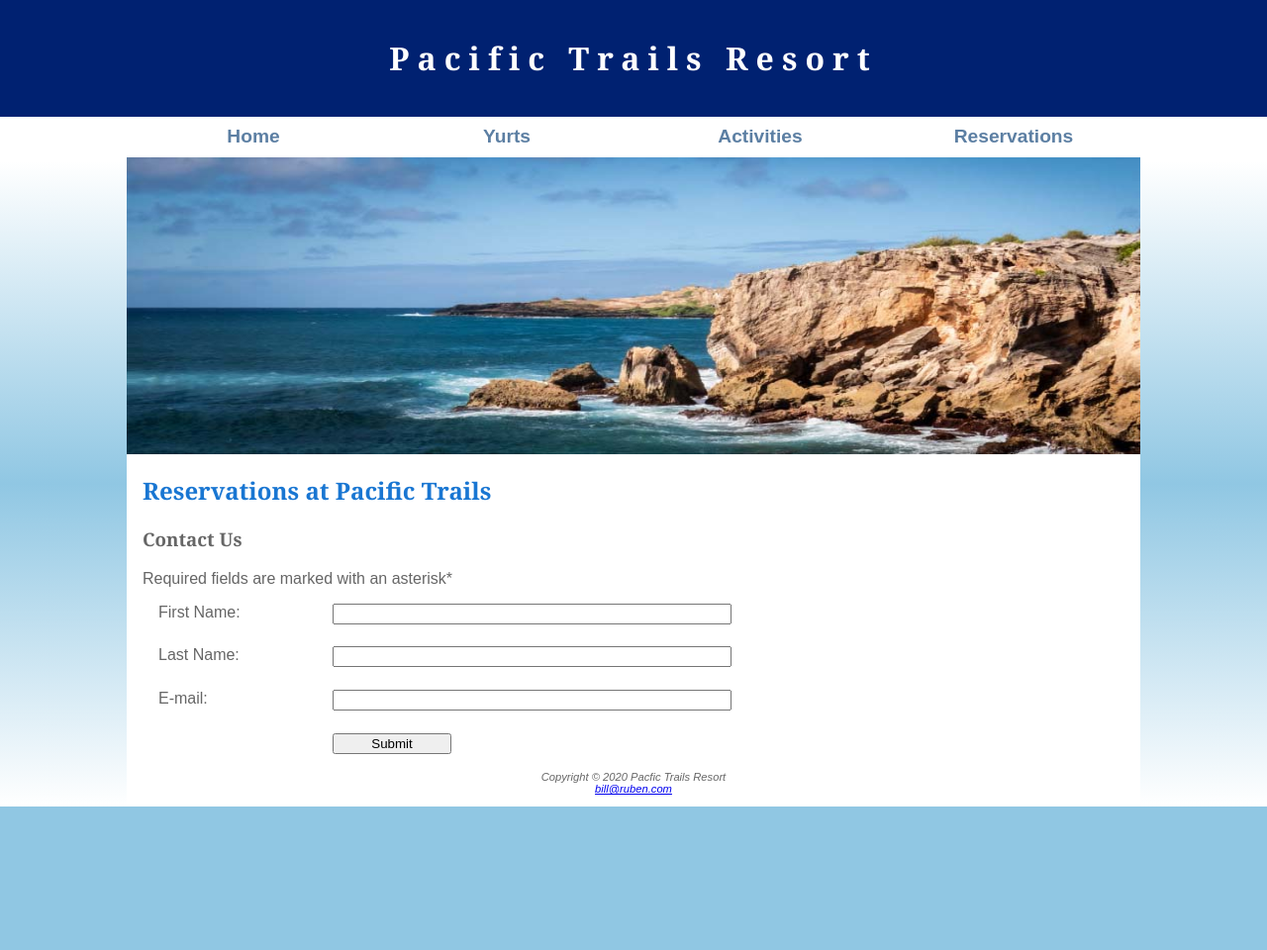
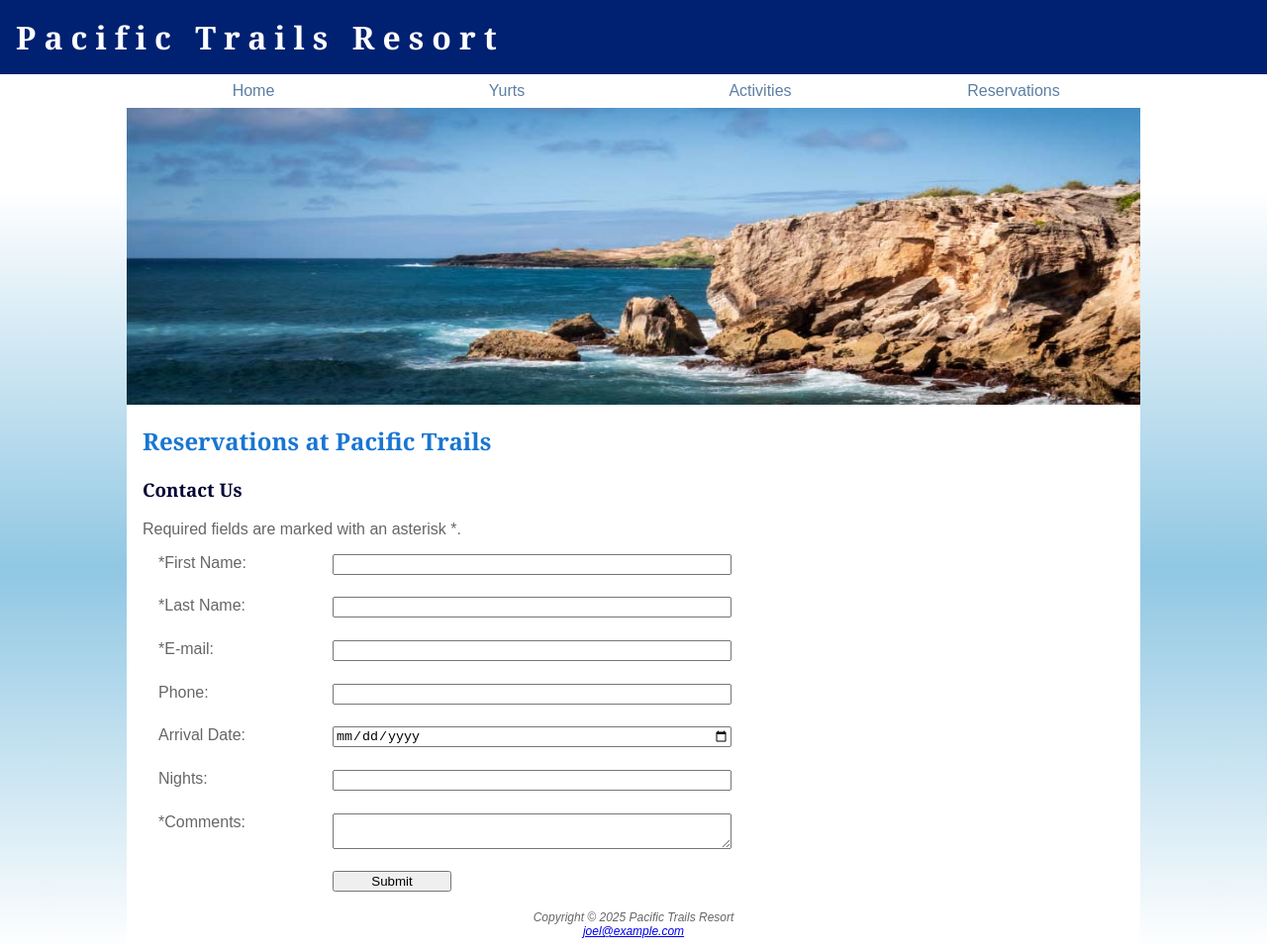
Before and after one commit to jocooper317/SDEV153-WebPage, a plain HTML site: page Ch9/reservations.html in a window 1280 px wide. Shown: the whole page at 99% size. Before the commit the page ends 815 px from the top, so only its background shows below. Drawn offline with Linux system fonts and the light colour scheme.

Commit message:
Chapter 9 Updated

```diff
--- a/Ch9/pacific.css
+++ b/Ch9/pacific.css
@@ -1,90 +1,62 @@
 * {
     box-sizing: border-box;
-}
-
-table {
-    border-collapse: collapse;
-    margin: auto;
-    border: 1px solid #3399CC;
-    width: 90%;
-}
-
-td,
-th {
-    padding: 5px;
-    border: 1px solid #3399CC;
-}
-
-td {
-    text-align: center;
-}
-
-.text {
-    text-align: left;
-}
-
-tr:nth-of-type(even) {
-    background-color: #DFEDF8;
 }
 
 body {
     background-color: #90C7E3;
     color: #666666;
-    font-family: Arial, Verdana, sans-serif;
+    font-family: Arial, Helvetica, sans-serif;
     margin: 0;
+}
+
+#wrapper {
+    background-color: #FFFFFF;
 }
 
 header {
     background-color: #002171;
     color: #FFFFFF;
-    font-family: Georgia, serif;
     padding: 1em;
-}
-
-header a {
-    text-decoration: none;
 }
 
 header a:link {
     color: #FFFFFF;
+    text-decoration: none;
 }
 
 header a:visited {
     color: #FFFFFF;
+    text-decoration: none;
 }
 
 header a:hover {
     color: #90C7E3;
-}
-
-main {
-    display: block;
-    padding-bottom: 0;
-    padding-top: 0;
-    padding-left: 1em;
-    padding-right: 1em;
+    text-decoration: none;
 }
 
 h1 {
-    text-align: center;
+    margin: 0;
+    font-family: Georgia, "Times New Roman", serif;
     font-size: 1.5em;
-}
-
-h2 {
-    color: #1976D2;
-    font-family: Georgia, serif;
-}
-
-h3 {
-    font-family: Georgia, serif;
 }
 
 nav {
     text-align: center;
     background-color: #FFFFFF;
-    font-weight: bold;
-    font-size: 1.2em;
+}
 
+nav ul {
+    list-style-type: none;
+    display: flex;
+    flex-direction: column;
+    margin: 0;
+    padding-left: 0;
+}
+
+nav li {
+    padding: 0.5em 1em;
+    width: 100%;
+    border-bottom: 1px solid #CCCCCC;
 }
 
 nav a {
@@ -103,69 +75,65 @@ nav a:hover {
     color: #A52A2A;
 }
 
-nav ul {
-    text-decoration: none;
-    list-style-type: none;
-    flex-direction: column;
-    margin: 0;
-    padding-left: 0;
+main {
+    padding: 0 1em;
+    display: block;
 }
 
-nav li {
-    padding-bottom: .5em;
-    padding-top: .5em;
-    padding-left: 1em;
-    padding-right: 1em;
-    width: 100%;
-    border-bottom: 1px solid;
+section {
+    padding-left: 0.5em;
+    padding-right: 0.5em;
+}
+
+#homehero {
+    height: 300px;
+    background-image: url(homehero.jpg);
+    background-repeat: no-repeat;
+    background-size: 200% 100%;
+}
+
+#yurthero {
+    height: 300px;
+    background-image: url(yurthero.jpg);
+    background-repeat: no-repeat;
+    background-size: 200% 100%;
+}
+
+#trailhero {
+    height: 300px;
+    background-image: url(trailhero.jpg);
+    background-repeat: no-repeat;
+    background-size: 200% 100%;
+}
+
+#reshero {
+    height: 300px;
+    background-image: url(ocean.jpg);
+    background-repeat: no-repeat;
+    background-size: 200% 100%;
+}
+
+footer {
+    font-size: 0.75em;
+    font-style: italic;
+    text-align: center;
+    padding: 1em;
+    background-color: #FFFFFF;
 }
 
 .resort {
     color: #1976D2;
-    font-size: 1.2em;
-}
-
-dt {
-    color: #002171;
     font-weight: bold;
 }
 
-footer {
-    font-size: .70em;
-    text-align: center;
-    font-style: italic;
-    padding: 1em;
-    background-color: #FFFFFF;
+h2 {
+    color: #1976D2;
+    font-family: Georgia, "Times New Roman", serif;
 }
 
-section {
-    padding-left: .5em;
-    padding-right: .5em;
-}
-
-#wrapper {
-    background-color: #FFFFFF;
-}
-
-#homehero {
-    height: 300px;
-    background-image: url(coast.jpg);
-    background-size: 200% 100%;
-
-}
-
-#yurthero {
-    height: 300px;
-    background-image: url(yurt.jpg);
-    background-size: 200% 100%;
-
-}
-
-#trailhero {
-    height: 300px;
-    background-image: url(trail.jpg);
-    background-size: 200% 100%;
-
+h3 {
+    color: #000033;
+    font-family: Georgia, "Times New Roman", serif;
 }
 
 #mobile {
@@ -176,6 +144,33 @@ section {
     display: none;
 }
 
+/* Chapter 8 table styles */
+table {
+    width: 90%;
+    margin-left: auto;
+    margin-right: auto;
+    border: 1px solid #3399CC;
+    border-collapse: collapse;
+}
+
+td, th {
+    padding: 5px;
+    border: 1px solid #3399CC;
+}
+
+td {
+    text-align: center;
+}
+
+.text {
+    text-align: left;
+}
+
+tr:nth-of-type(even) {
+    background-color: #DFEDF8;
+}
+
+/* Chapter 9 form styles */
 form {
     display: flex;
     flex-direction: column;
@@ -185,34 +180,24 @@ form {
 
 input,
 textarea {
-    margin-bottom: .5em;
+    margin-bottom: 0.5em;
 }
 
-#reshero {
-    height: 300px;
-    background-image: url(ocean.jpg);
-    background-size: 200% 100%;
-    background-repeat: no-repeat;
-
-}
-
-/* Medium Display */
 @media (min-width: 600px) {
     h1 {
         font-size: 2em;
-        letter-spacing: .25em;
+        letter-spacing: 0.25em;
+    }
+
+    nav ul {
+        flex-flow: row nowrap;
+        justify-content: space-around;
+        padding-right: 2em;
     }
 
     nav li {
         width: 12em;
         border-bottom: none;
-    }
-
-    nav ul {
-        display: flex;
-        flex-flow: row nowrap;
-        justify-content: space-around;
-        padding-right: 2em;
     }
 
     section {
@@ -239,16 +224,19 @@ textarea {
 
     #yurthero {
         background-size: 100% 100%;
-
     }
 
     #trailhero {
         background-size: 100% 100%;
     }
 
+    #reshero {
+        background-size: 100% 100%;
+    }
+
     form {
+        width: 60%;
         display: grid;
-        width: 60%;
         grid-gap: 1em;
         grid-template-columns: 10em 1fr;
     }
@@ -257,21 +245,16 @@ textarea {
         grid-column: 2 / 3;
         width: 9em;
     }
-
-    #reshero {
-        background-size: 100% 100%;
-    }
 }
 
-/* Large Display */
 @media (min-width: 1024px) {
     body {
         background-image: linear-gradient(to bottom, #FFFFFF 20%, #90C7E3 60%, #FFFFFF 100%);
     }
 
     nav ul {
+        padding-left: 10%;
         padding-right: 10%;
-        padding-left: 10%;
     }
 
     #wrapper {
--- a/Ch9/reservations.html
+++ b/Ch9/reservations.html
@@ -1,7 +1,7 @@
 <!DOCTYPE html>
 <html lang="en">
 <head>
-<title>Pacific Trails Resort::Reservations</title>
+<title>Pacific Trails Resort :: Reservations</title>
 <meta charset="utf-8">
 <meta name="viewport" content="width=device-width, initial-scale=1.0">
 <link href="pacific.css" rel="stylesheet">
@@ -12,6 +12,7 @@
     <a href="index.html">Pacific Trails Resort</a>
   </h1>
 </header>
+
 <nav>
   <ul>
     <li><a href="index.html">Home</a></li>
@@ -20,25 +21,44 @@
     <li><a href="reservations.html">Reservations</a></li>
   </ul>
 </nav>
-<div id = "wrapper">
-<div id = "reshero"></div>
+
+<div id="wrapper">
+  <div id="reshero"></div>
+
   <main>
     <h2>Reservations at Pacific Trails</h2>
     <h3>Contact Us</h3>
- <p>Required fields are marked with an asterisk*</p>
+    <p>Required fields are marked with an asterisk *.</p>
+
     <form method="post" action="https://webdevbasics.net/scripts/pacific.php">
-  <label for="myFName">First Name:</label>
+      <label for="myFName">*First Name:</label>
       <input type="text" name="myFName" id="myFName" required>
-  <label for="myLName">Last Name:</label>
+
+      <label for="myLName">*Last Name:</label>
       <input type="text" name="myLName" id="myLName" required>
-  <label for="myEmail">E-mail:</label>
-  <input type="text" name="myEmail" id="myEmail" required>
+
+      <label for="myEmail">*E-mail:</label>
+      <input type="email" name="myEmail" id="myEmail" required>
+
+      <label for="myPhone">Phone:</label>
+      <input type="tel" name="myPhone" id="myPhone" required>
+
+      <label for="myDate">Arrival Date:</label>
+      <input type="date" name="myDate" id="myDate">
+
+      <label for="myNights">Nights:</label>
+      <input type="number" name="myNights" id="myNights" min="1" max="14">
+
+      <label for="myComments">*Comments:</label>
+      <textarea name="myComments" id="myComments" rows="2" cols="20" required></textarea>
+
       <input type="submit" id="mySubmit" value="Submit">
     </form>
   </main>
+
   <footer>
-  Copyright &copy; 2020 Pacfic Trails Resort <br>
-  <a href="mailto:bill@ruben.com">bill@ruben.com</a>
+    Copyright &copy; 2025 Pacific Trails Resort <br>
+    <a href="mailto:joel@example.com">joel@example.com</a>
   </footer>
 </div>
 </body>
```
Lines whose indentation alone changed are shown as unchanged.
